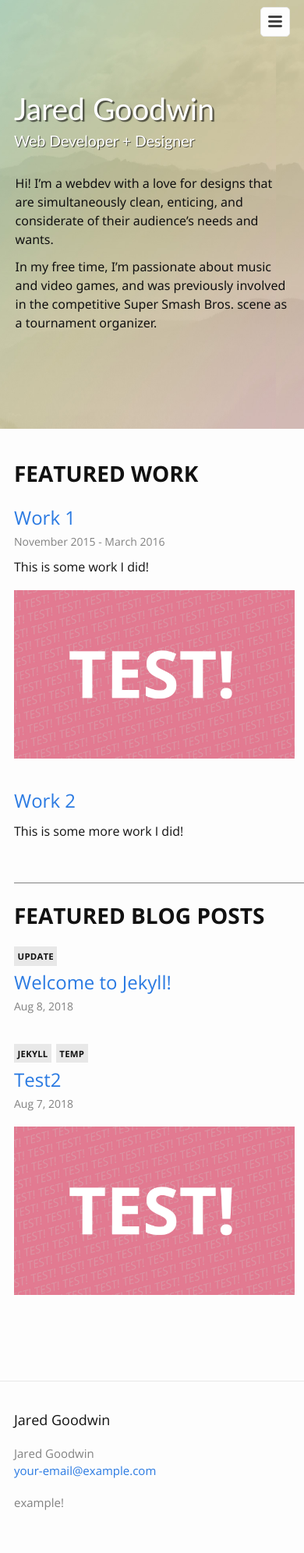
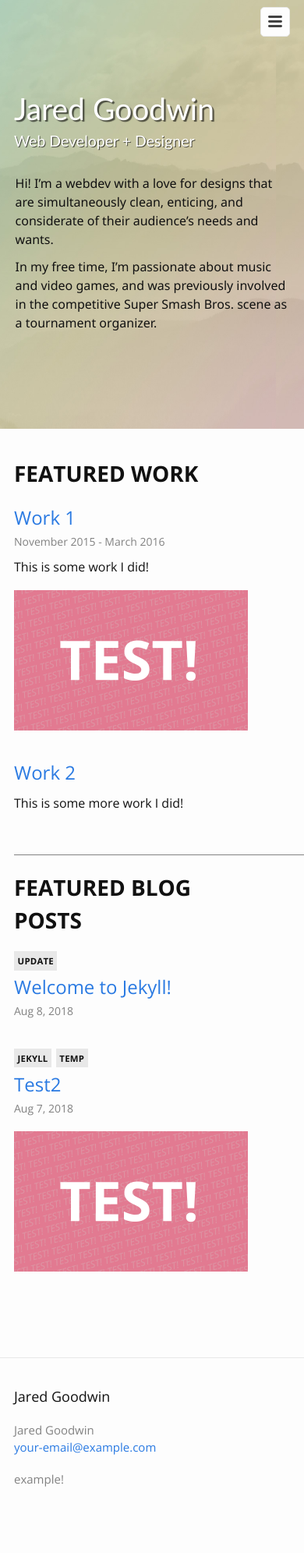
Before and after one commit to goodwin72/jaredrgoodwin.com, a Jekyll site: the page built from index.html, in a window 390 px wide. Shown: the whole page at 78% size. Built offline with Jekyll 4.4.1, drawn with Linux system fonts in a browser that asks for light colours; some web fonts are replaced; after the commit the page ends 1962 px from its top, so only the background shows below that.

Commit message:
Fixed col--half min-width issue at mobile width; fixed src url for Porter Light .woff file

```diff
--- a/_sass/minima.scss
+++ b/_sass/minima.scss
@@ -80,6 +80,6 @@
 @font-face {
   font-family: "Porter Light";
     src: url("/assets/fonts/Porter/Porter-Light.otf") format("opentype"),
-        url('assets/fonts/Porter/Porter-Medium.woff') format('woff'),
+        url('assets/fonts/Porter/Porter-Light.woff') format('woff'),
         url("/assets/fonts/Porter/Porter-Light.eot");
 }
--- a/_sass/minima/_layout.scss
+++ b/_sass/minima/_layout.scss
@@ -364,6 +364,12 @@
     padding-right: 90px;
     box-sizing: border-box;
     flex: 1;
+
+    @include media-query($on-palm) {
+        min-width: 100%;    //A bit strange, but works for all browsers tested
+                            //   (instead of, for example, min-width: auto,
+                            //    which doesn't work in IE11).
+    }
 }
 
 .col--half:not(:last-child){
```
